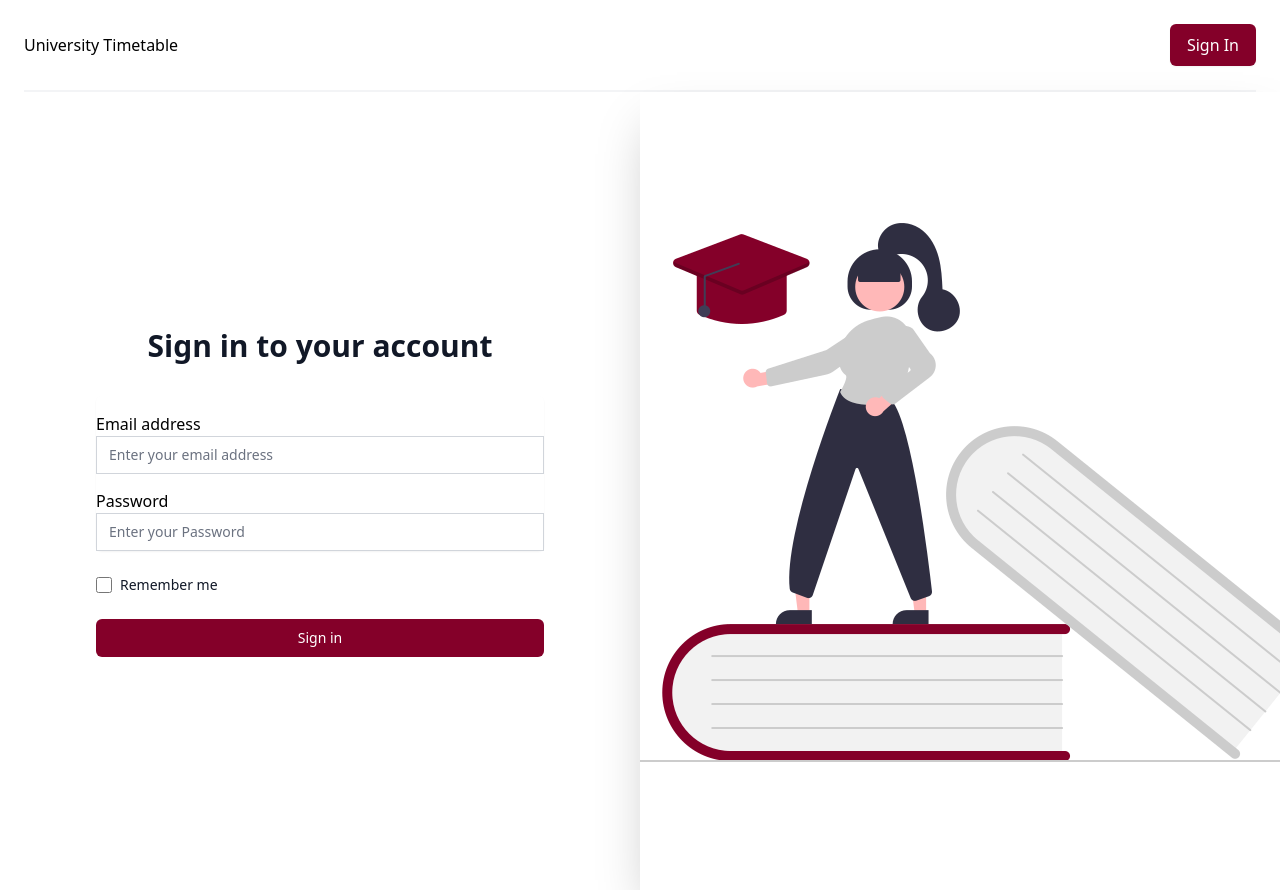
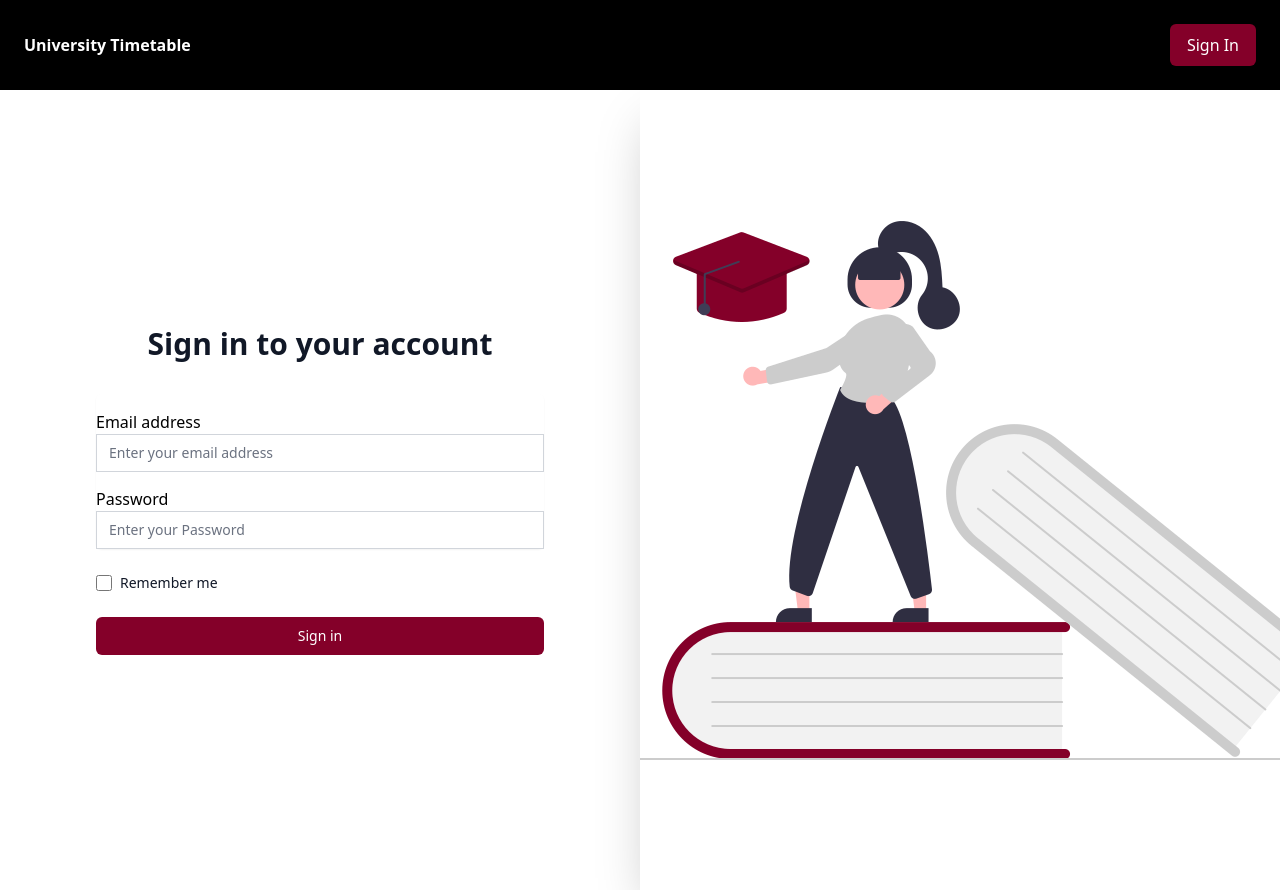
Before and after one commit to Nav-2d/Capstone, a React (Create React App) app in the folder frontend/: page / in a window 1280 px wide. Before the commit the page ends 800 px from the top, so only its background shows below. Built offline with nearby package versions, Linux system fonts and the light colour scheme.

Commit message:
cleanup login page

```diff
--- a/frontend/src/components/Header.jsx
+++ b/frontend/src/components/Header.jsx
@@ -13,15 +13,20 @@ function Header() {
     navigate('/');
   };
   return (
-    <div className='relative bg-white'>
-      <div className='max-w-7xl mx-auto px-4 sm:px-6'>
-        <div className='flex justify-between items-center border-b-2 border-gray-100 py-6 md:justify-start md:space-x-10'>
+    <div className='relative bg-black'>
+      <div className='container mx-auto'>
+        <div className='mx-auto px-4 sm:px-6'>
+          <div className='flex justify-between items-center py-6 md:justify-start md:space-x-10'>
             <div className='flex justify-start lg:w-0 lg:flex-1'>
-            <Link to='/timetabledashboard'>University Timetable</Link>
+              <Link to='/timetabledashboard'>
+                <span className='text-white font-bold'>
+                  University Timetable
+                </span>
+              </Link>
             </div>
             <div className='md:flex items-center justify-end md:flex-1 lg:w-0'>
               {user ? (
-              <div className='whitespace-nowrap text-base font-medium text-gray-500 hover:text-gray-900'>
+                <div className='whitespace-nowrap text-base font-bold text-white  hover:text-gray-400'>
                   <button onClick={onLogout}>Logout</button>
                 </div>
               ) : (
@@ -33,6 +38,7 @@ function Header() {
           </div>
         </div>
       </div>
+    </div>
   );
 }
 export default Header;
--- a/frontend/src/pages/Login.jsx
+++ b/frontend/src/pages/Login.jsx
@@ -56,8 +56,7 @@ function Login() {
 
   return (
     <>
-      <div className=''>
-        <div className='w-full flex flex-wrap md:fixed min-h-screen'>
+      <div className='w-full flex flex-wrap min-h-screen'>
         <div className='w-full md:w-1/2 flex flex-col'>
           <div className='min-h-full flex items-center justify-center py-12 px-4 sm:px-6 lg:px-8'>
             <div className='max-w-md w-full space-y-8'>
@@ -137,17 +136,8 @@ function Login() {
           />
         </div>
       </div>
-      </div>
     </>
   );
 }
 
 export default Login;
-
-{
-  /* <img
-className='bg-no-repeat bg-cover mx-auto my-auto'
-src={loginImage}
-alt='test'
-/> */
-}
```
Lines whose indentation alone changed are shown as unchanged.
